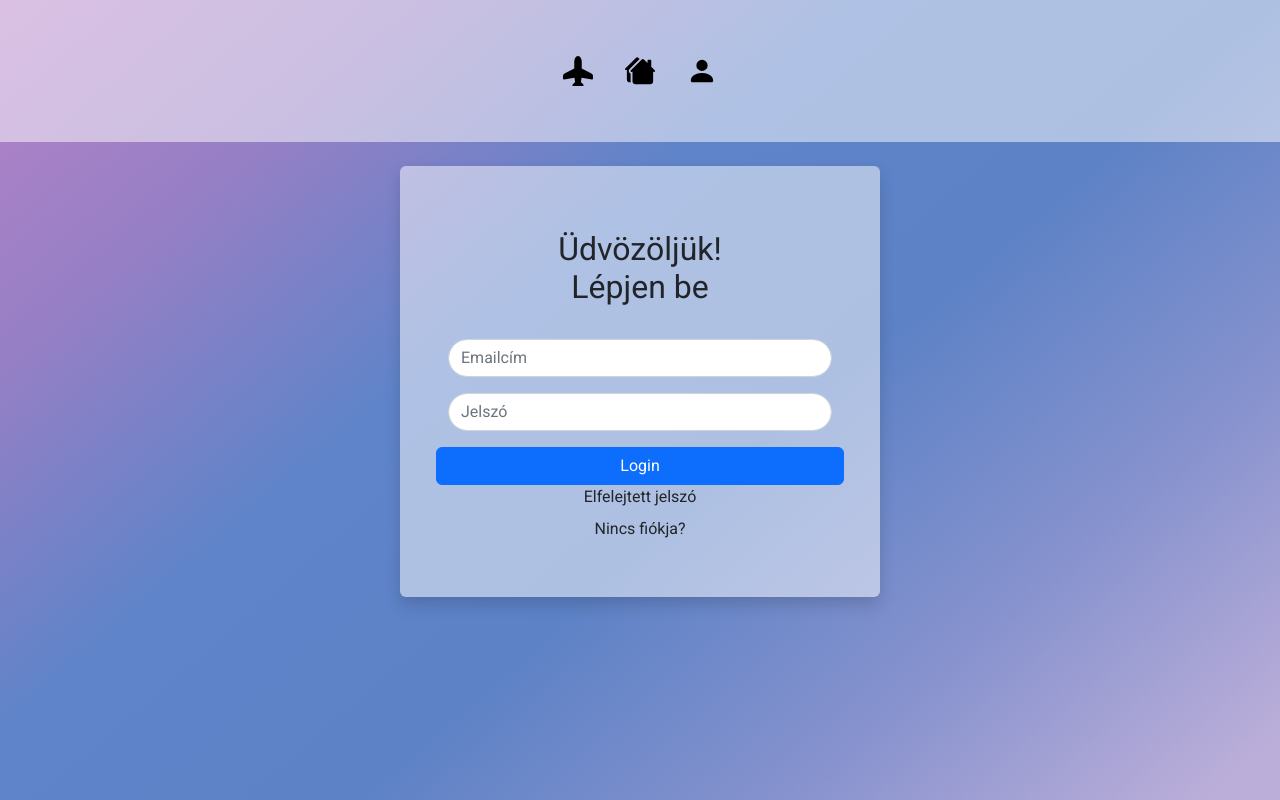
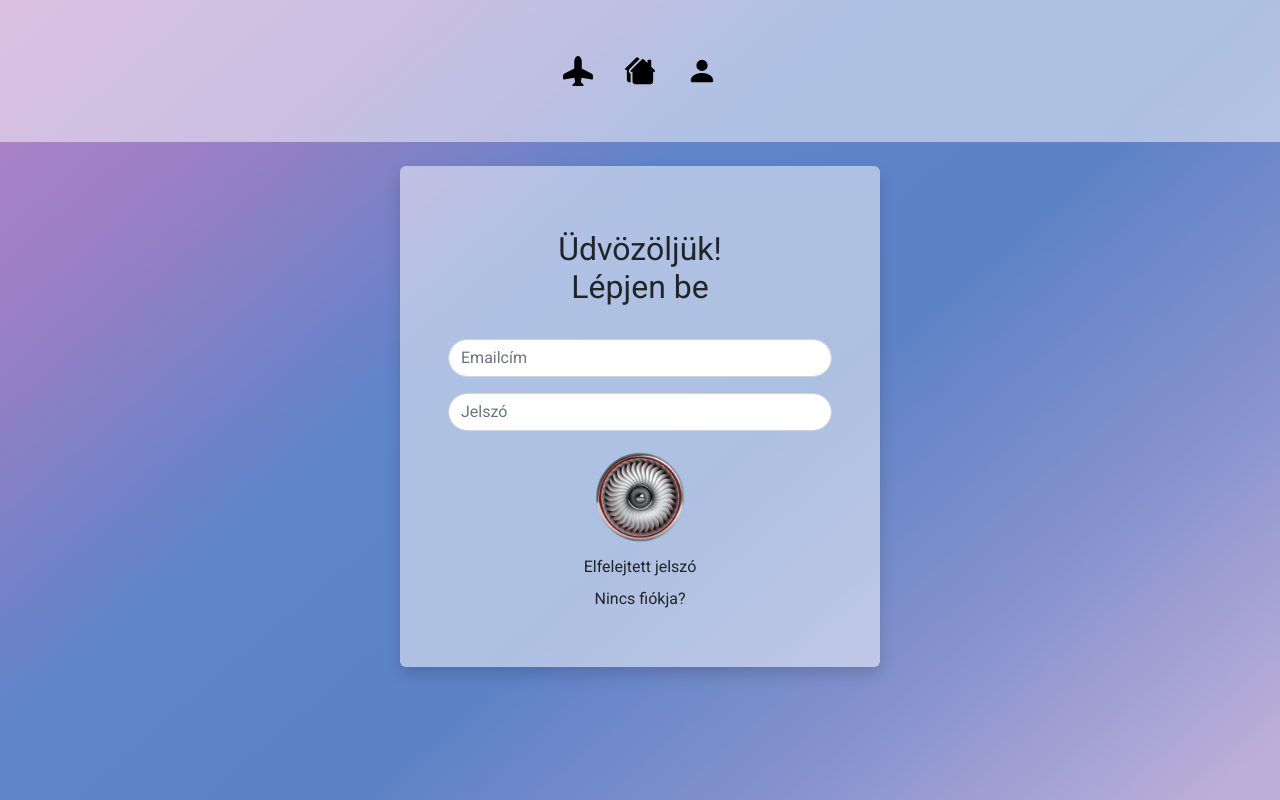
Before and after one commit to KisgyuriBeni/RepuloSuli, an Angular app: page / in a window 1280 px wide. Shown: the top 800 px of the page. Built offline with nearby package versions, Linux system fonts and the light colour scheme.

Commit message:
Bejelentkezes es kijelentkezes mukodik, propeller gomb mukodik

```diff
--- a/src/app/parts/bejel/bejel.component.html
+++ b/src/app/parts/bejel/bejel.component.html
@@ -18,13 +18,10 @@
         >
       </div>
       <div class="row justify-content-center">
-        <button type="button" class="btn btn-primary"
-        (click)="login()"
-        >Login</button>
-        <!-- <div class=" col-12 col-sm-8 col-md-6 mb-2 text-center mx-auto">
-          <img src="../../../assets/images/jetengine.png" id="propeller">
-        </div> -->
-      </div>
+        <div class=" col-12 col-sm-8 col-md-6 mb-2 text-center mx-auto" (click)="login()">
+          <img *ngIf="isSpinning" src="../../../assets/images/jetengine.png" id="propeller" class="spinning">
+          <img *ngIf="!isSpinning" src="../../../assets/images/jetengine.png" id="propeller">
+        </div>
       <div class="row justify-content-center">
         <div class="col-12 col-sm-8 col-md-6 mb-2 text-center mx-auto">
           <a class="nav-link" routerLink="/elfelejtett">Elfelejtett jelszó</a>
--- a/src/app/parts/bejel/bejel.component.ts
+++ b/src/app/parts/bejel/bejel.component.ts
@@ -1,3 +1,4 @@
+import { Token } from '@angular/compiler';
 import { Component } from '@angular/core';
 import { Router } from '@angular/router';
 import { AuthService } from 'src/app/services/auth.service';
@@ -10,19 +11,24 @@ import { AuthService } from 'src/app/services/auth.service';
   styleUrls: ['./bejel.component.css'],
 })
 export class BejelComponent{
+user:any={ email:'', password:'' }
+isSpinning:boolean = false;
 
- user:any={ email:'', password:'' }
 
- constructor(private auth:AuthService, private router:Router){}
+constructor(private auth:AuthService, private router:Router){}
 
  login(){
+  this.isSpinning = true;
   this.auth.login(this.user).subscribe(
     (res)=>{
-      localStorage.setItem('token', res.token);
-      console.log(res)
+      localStorage.setItem('token', res.data.token)
       this.router.navigate(['/profil'])
+      setTimeout(() => {
+        this.isSpinning = false;
+      }, 1000);
     },
     (err)=>console.error("Hiba!", err)
   )
  }
+
 }
--- a/src/app/parts/profil/profil.component.ts
+++ b/src/app/parts/profil/profil.component.ts
@@ -10,19 +10,14 @@ import { BaseService } from 'src/app/services/base.service';
 })
 export class ProfilComponent {
 
-  constructor(private auth:AuthService, private router:Router){}
+constructor(private auth:AuthService, private router:Router){}
 
   logout() {
-    this.auth.logout().subscribe(
-      (res) => {
-        console.log(res)
+    let token=localStorage.getItem('token');
+    this.auth.logout(token)
+        console.log("Sikeresen kijelentkezett!")
         localStorage.removeItem('token')
-        this.router.navigate(['/bejel']);
-      },
-      err => {
-        console.error('Hiba történt a kijelentkezés során:', err);
-      }
-    );
+        this.router.navigate(['/bejel'])
   }
 
 }
--- a/src/app/parts/regist/regist.component.html
+++ b/src/app/parts/regist/regist.component.html
@@ -30,10 +30,10 @@
         >
       </div>
       <div class="row justify-content-center">
-        <button type="button" class="btn btn-primary" (click)="registration()">Regisztráció</button>
-        <!-- <div class="col-12 col-sm-8 col-md-6 text-center mx-auto">
-          <img src="../../../assets/images/jetengine.png" id="propeller">
-        </div> -->
+        <div class="col-12 col-sm-8 col-md-6 text-center mx-auto" (click)="registration()">
+          <img *ngIf="isSpinning" src="../../../assets/images/jetengine.png" id="propeller" class="spinning">
+          <img *ngIf="!isSpinning" src="../../../assets/images/jetengine.png" id="propeller">
+        </div>
       </div>
     </div>
   </div>
--- a/src/app/parts/regist/regist.component.ts
+++ b/src/app/parts/regist/regist.component.ts
@@ -10,10 +10,17 @@ import { AuthService } from 'src/app/services/auth.service';
 })
 export class RegistComponent {
 newUser:any={}
+isSpinning:boolean = false
 
 constructor(private auth:AuthService, private router:Router){}
 
 registration(){
+  this.isSpinning=true
+
   this.auth.register(this.newUser)
+
+  setTimeout(() => {
+    this.isSpinning = false;
+  }, 1000);
 }
 }
--- a/src/app/services/auth.service.ts
+++ b/src/app/services/auth.service.ts
@@ -1,4 +1,5 @@
-import { HttpClient } from '@angular/common/http';
+import { Token } from '@angular/compiler';
+import { HttpClient, HttpHeaders } from '@angular/common/http';
 import { Injectable } from '@angular/core';
 import { Router } from '@angular/router';
 import { BehaviorSubject, tap } from 'rxjs';
@@ -28,9 +29,8 @@ register(user:any){
 login(user: any): Observable<any> {
   return this.http.post<any>(`${this.authURL}login`, user)
 }
-logout(): Observable<any> {
-  const token = localStorage.getItem('token');
-  const headers = { 'Authorization': 'Bearer ' + token };
+logout(token:any): Observable<any> {
+  const headers = new HttpHeaders(token)
   return this.http.post<any>(`${this.authURL}logout`, { headers });
 }
 }
```
